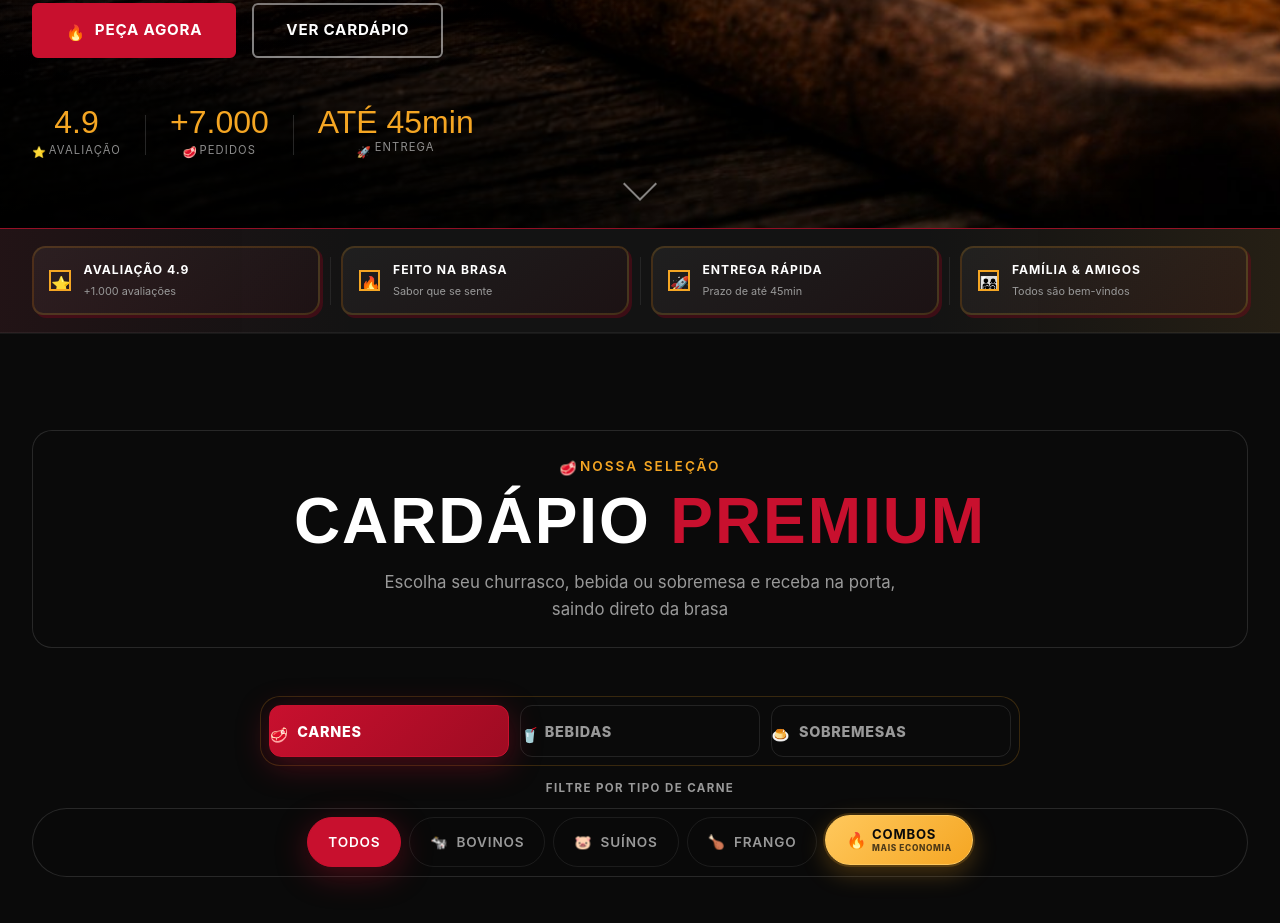
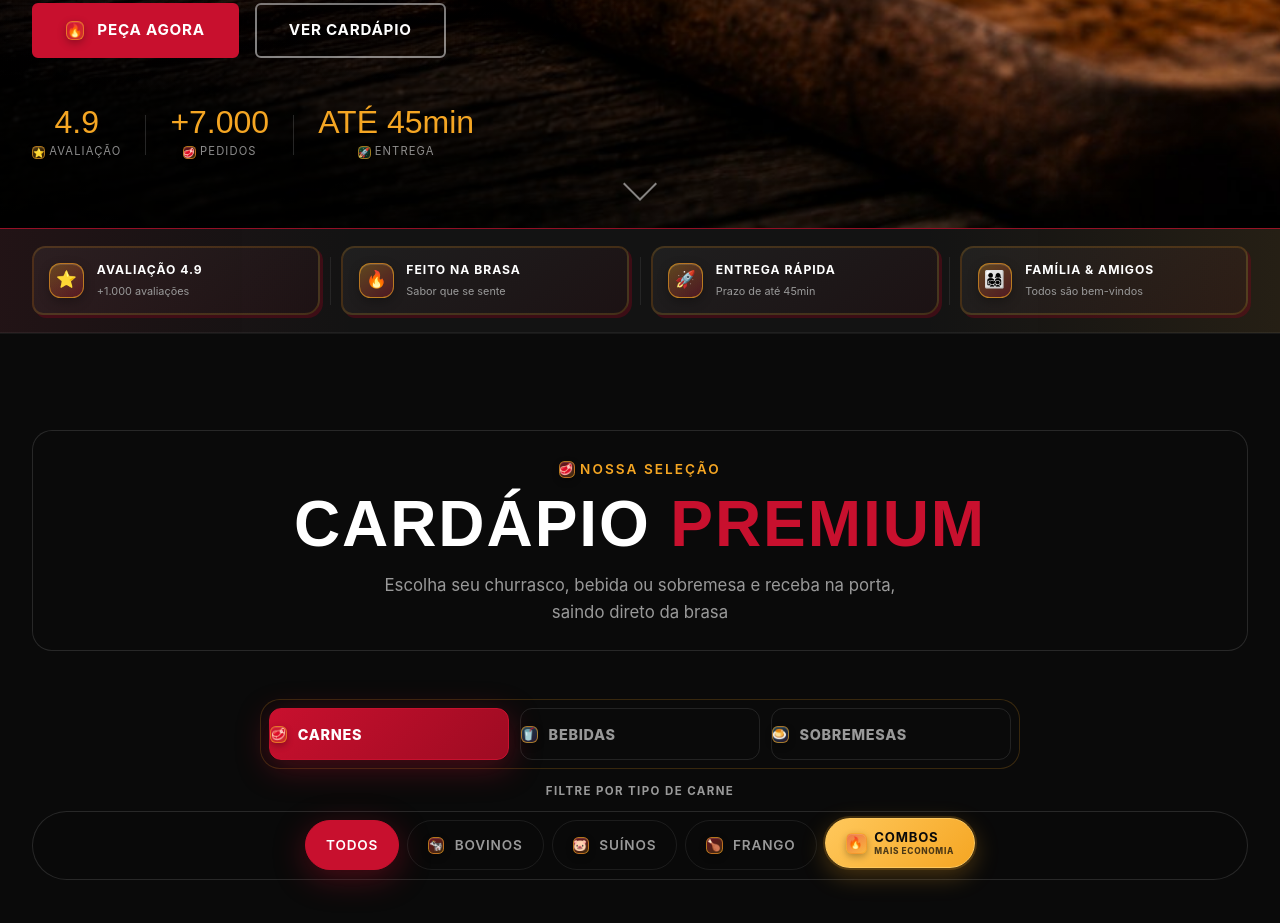
Before and after one commit to rataosemacento-tech/Churrasco-Brasa, a plain HTML site: page index.html in a window 1280 px wide. Shown: the part 1338-2261 px from the top of the page. Drawn offline with Linux system fonts and the light colour scheme; a web font is replaced by a local one.

Commit message:
Criar sistema visual de icones com emojis

```diff
--- a/index.html
+++ b/index.html
@@ -14,7 +14,7 @@
   <link rel="preconnect" href="https://fonts.gstatic.com" crossorigin referrerpolicy="no-referrer" />
   <link href="https://fonts.googleapis.com/css2?family=Bebas+Neue&family=Playfair+Display:ital,wght@0,700;1,400&family=Inter:wght@300;400;500;600;700&display=swap" rel="stylesheet" referrerpolicy="no-referrer" />
   <link rel="preload" as="image" href="site-loading-bg.jpg" fetchpriority="high" />
-  <link rel="stylesheet" href="style.css?v=emoji-restore-1" />
+  <link rel="stylesheet" href="style.css?v=emoji-icons-2" />
 </head>
 <body>
 
--- a/style.css
+++ b/style.css
@@ -3979,3 +3979,173 @@ body.checkout-open { overflow: hidden; }
     transition: none;
   }
 }
+
+/* --- ICONES EMOJI DA MARCA ---
+   Os emojis originais agora aparecem dentro de um sistema visual unico,
+   com moldura, contraste e tamanhos responsivos. */
+.site-icon {
+  --emoji-icon-size: 1.45em;
+  display: inline-grid !important;
+  width: var(--emoji-icon-size) !important;
+  height: var(--emoji-icon-size) !important;
+  min-width: var(--emoji-icon-size) !important;
+  min-height: var(--emoji-icon-size) !important;
+  box-sizing: border-box !important;
+  place-items: center !important;
+  align-items: center !important;
+  justify-content: center !important;
+  margin: 0 0.42em 0 0 !important;
+  padding: 0.18em !important;
+  overflow: visible !important;
+  color: #fff !important;
+  font-family: "Apple Color Emoji", "Segoe UI Emoji", "Noto Color Emoji", sans-serif !important;
+  font-size: 0.82em !important;
+  line-height: 1 !important;
+  vertical-align: middle !important;
+  background: linear-gradient(145deg, rgba(245, 166, 35, 0.3), rgba(199, 16, 54, 0.28)) !important;
+  border: 1px solid rgba(245, 166, 35, 0.62) !important;
+  border-radius: 0.5em !important;
+  box-shadow: 0 0.24em 0.65em rgba(0, 0, 0, 0.28), inset 0 1px 0 rgba(255, 255, 255, 0.12) !important;
+  transform: none !important;
+  filter: none !important;
+}
+
+.site-icon::before {
+  display: block !important;
+  width: auto !important;
+  height: auto !important;
+  position: static !important;
+  line-height: 1 !important;
+  font-family: inherit !important;
+  font-size: 1em !important;
+  transform: none !important;
+}
+
+.site-icon--fire,
+.site-icon--combo,
+.site-icon--meat,
+.site-icon--beef,
+.site-icon--pork,
+.site-icon--chicken {
+  background: linear-gradient(145deg, rgba(220, 24, 61, 0.45), rgba(245, 166, 35, 0.24)) !important;
+}
+
+.site-icon--delivery,
+.site-icon--mobile,
+.site-icon--phone,
+.site-icon--chat {
+  background: linear-gradient(145deg, rgba(32, 196, 116, 0.34), rgba(13, 105, 84, 0.3)) !important;
+}
+
+.site-icon--drink,
+.site-icon--water,
+.site-icon--dessert,
+.site-icon--leaf,
+.site-icon--spark {
+  background: linear-gradient(145deg, rgba(52, 162, 210, 0.34), rgba(111, 67, 150, 0.28)) !important;
+}
+
+.site-icon--pin,
+.site-icon--clock,
+.site-icon--mail,
+.site-icon--card,
+.site-icon--bag,
+.site-icon--lock,
+.site-icon--star,
+.site-icon--smile {
+  background: linear-gradient(145deg, rgba(245, 166, 35, 0.3), rgba(121, 69, 17, 0.34)) !important;
+}
+
+.combo-tab-icon {
+  --emoji-icon-size: 1.35rem;
+  margin: 0 !important;
+  font-size: 0.74rem !important;
+}
+
+.feat-icon .site-icon {
+  --emoji-icon-size: 1.9rem;
+  margin: 0 !important;
+  font-size: 0.98rem !important;
+}
+
+.step-icon .site-icon {
+  --emoji-icon-size: 2.45rem;
+  margin: 0 !important;
+  font-size: 1.28rem !important;
+}
+
+.cont-icon .site-icon {
+  --emoji-icon-size: 1.65rem;
+  margin: 0 !important;
+  font-size: 0.82rem !important;
+}
+
+.menu-card-visual-icon.site-icon {
+  --emoji-icon-size: 5.1rem;
+  margin: 0 !important;
+  font-size: 2.85rem !important;
+  border-radius: 1.2rem !important;
+}
+
+.stat-icon {
+  display: grid !important;
+  width: 2.18rem !important;
+  height: 2.18rem !important;
+  place-items: center !important;
+  box-sizing: border-box !important;
+  color: #fff !important;
+  font-family: "Apple Color Emoji", "Segoe UI Emoji", "Noto Color Emoji", sans-serif !important;
+  font-size: 1.04rem !important;
+  line-height: 1 !important;
+  background: linear-gradient(145deg, rgba(245, 166, 35, 0.3), rgba(199, 16, 54, 0.28)) !important;
+  border: 1px solid rgba(245, 166, 35, 0.62) !important;
+  border-radius: 0.72rem !important;
+  box-shadow: 0 0.24rem 0.65rem rgba(0, 0, 0, 0.28), inset 0 1px 0 rgba(255, 255, 255, 0.12) !important;
+  transform: none !important;
+}
+
+.stat-icon::before {
+  display: block !important;
+  position: static !important;
+  font-family: "Apple Color Emoji", "Segoe UI Emoji", "Noto Color Emoji", sans-serif !important;
+  font-size: 1em !important;
+  line-height: 1 !important;
+}
+
+.rating-stars span {
+  display: inline-block !important;
+  width: auto !important;
+  height: auto !important;
+  clip-path: none !important;
+  background: none !important;
+  filter: drop-shadow(0 0 0.18rem rgba(245, 166, 35, 0.5)) !important;
+  font-family: "Apple Color Emoji", "Segoe UI Emoji", "Noto Color Emoji", sans-serif !important;
+  font-size: 0.95rem !important;
+  line-height: 1 !important;
+}
+
+.rating-stars span::before {
+  display: inline !important;
+  font-family: inherit !important;
+  content: '⭐' !important;
+}
+
+.toast::before {
+  display: inline-grid !important;
+  width: 1.55rem !important;
+  height: 1.55rem !important;
+  place-items: center !important;
+  background: linear-gradient(145deg, rgba(220, 24, 61, 0.45), rgba(245, 166, 35, 0.24)) !important;
+  border: 1px solid rgba(245, 166, 35, 0.62) !important;
+  border-radius: 0.5rem !important;
+  font-family: "Apple Color Emoji", "Segoe UI Emoji", "Noto Color Emoji", sans-serif !important;
+  font-size: 0.95rem !important;
+  line-height: 1 !important;
+  filter: none !important;
+}
+
+@media (max-width: 520px) {
+  .site-icon { --emoji-icon-size: 1.35em; }
+  .stat-icon { width: 2rem !important; height: 2rem !important; font-size: 0.94rem !important; }
+  .menu-card-visual-icon.site-icon { --emoji-icon-size: 4.6rem; font-size: 2.55rem !important; }
+}
```
